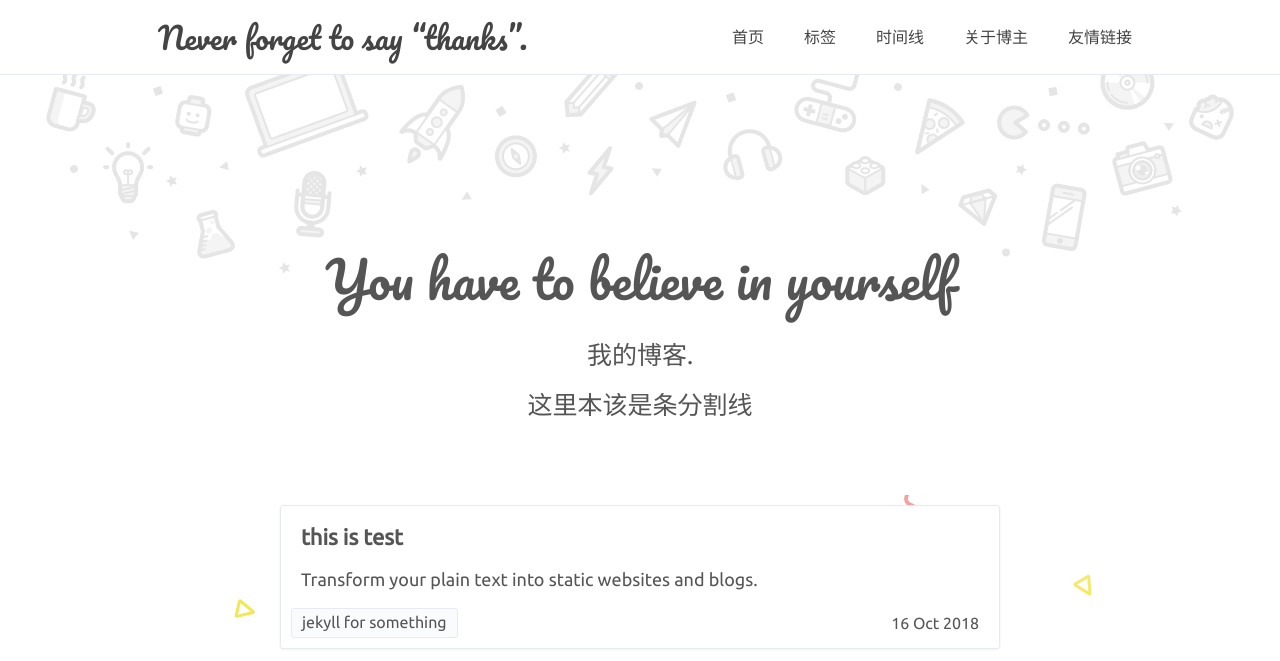
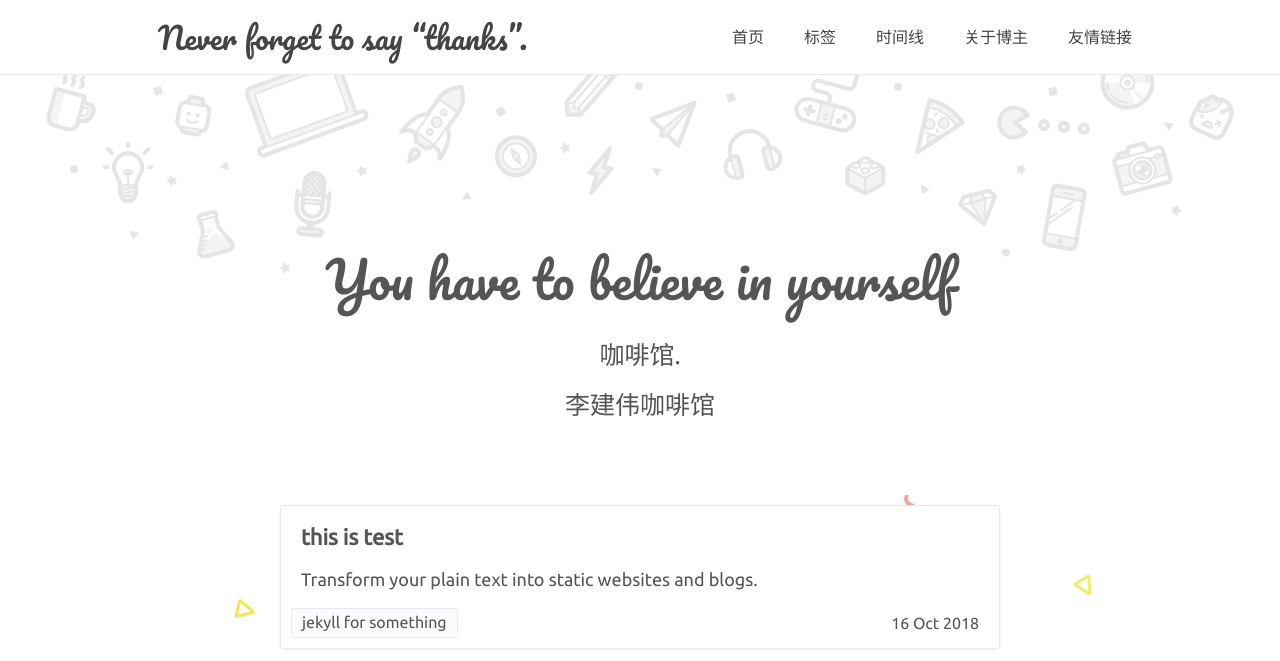
Before and after one commit to a122022512/a122022512.-github.io, a Jekyll site: the page built from index.html, in a window 1280 px wide. Shown: the top 661 px of the page. Built offline with Jekyll 4.4.1, drawn with Linux system fonts in a browser that asks for light colours; comment, search, counter and statistics services are not loaded.

Commit message:
Update index.html

```diff
--- a/index.html
+++ b/index.html
@@ -1,9 +1,9 @@
 ---
 layout: default
-title: 博客首页
+title: 咖啡馆首页
 page-title: You have to believe in yourself
-home-title: 我的博客.
-description: 这里本该是条分割线
+home-title: 咖啡馆.
+description: 李建伟咖啡馆
 ---
 
 {% include header.html %}
```
